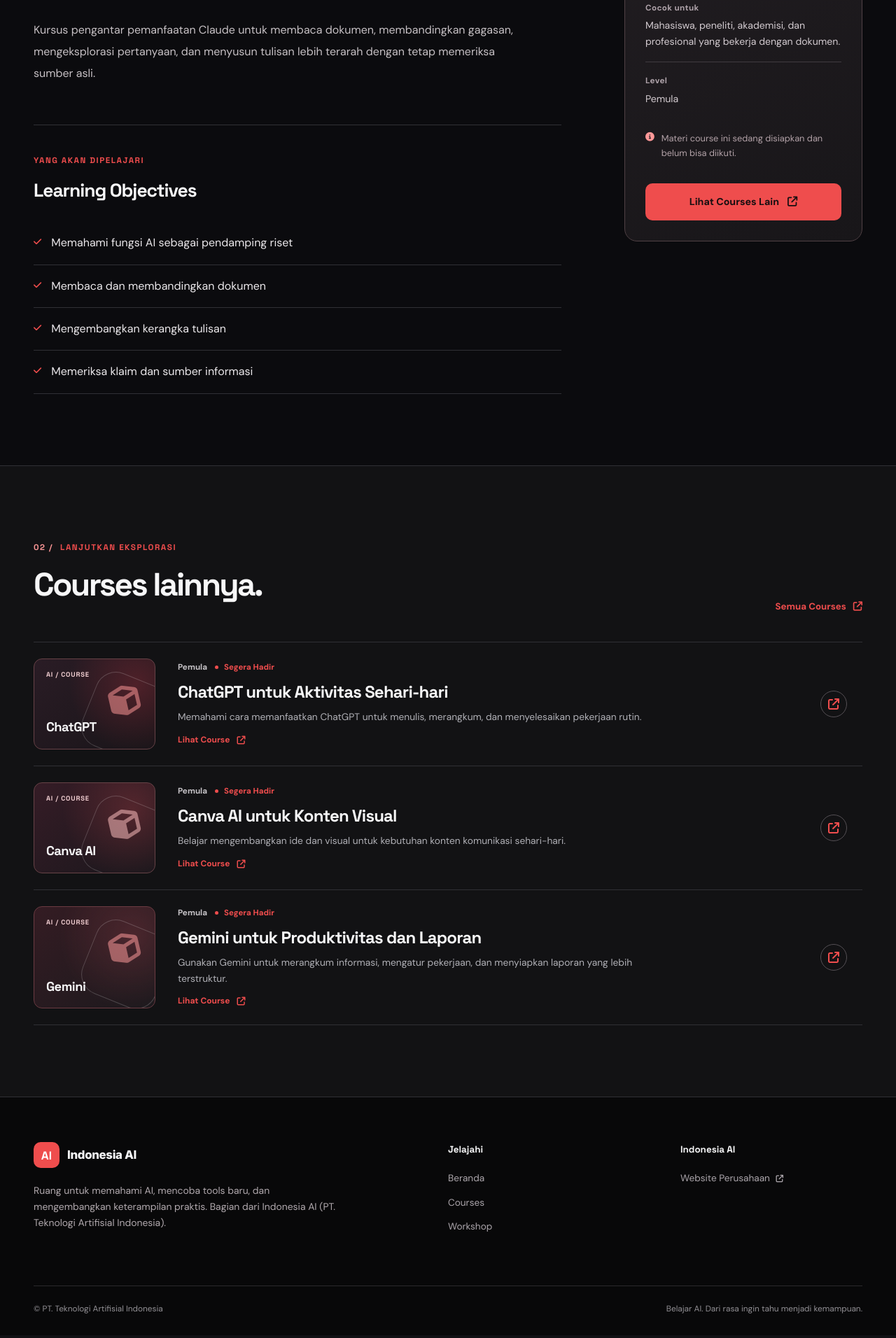
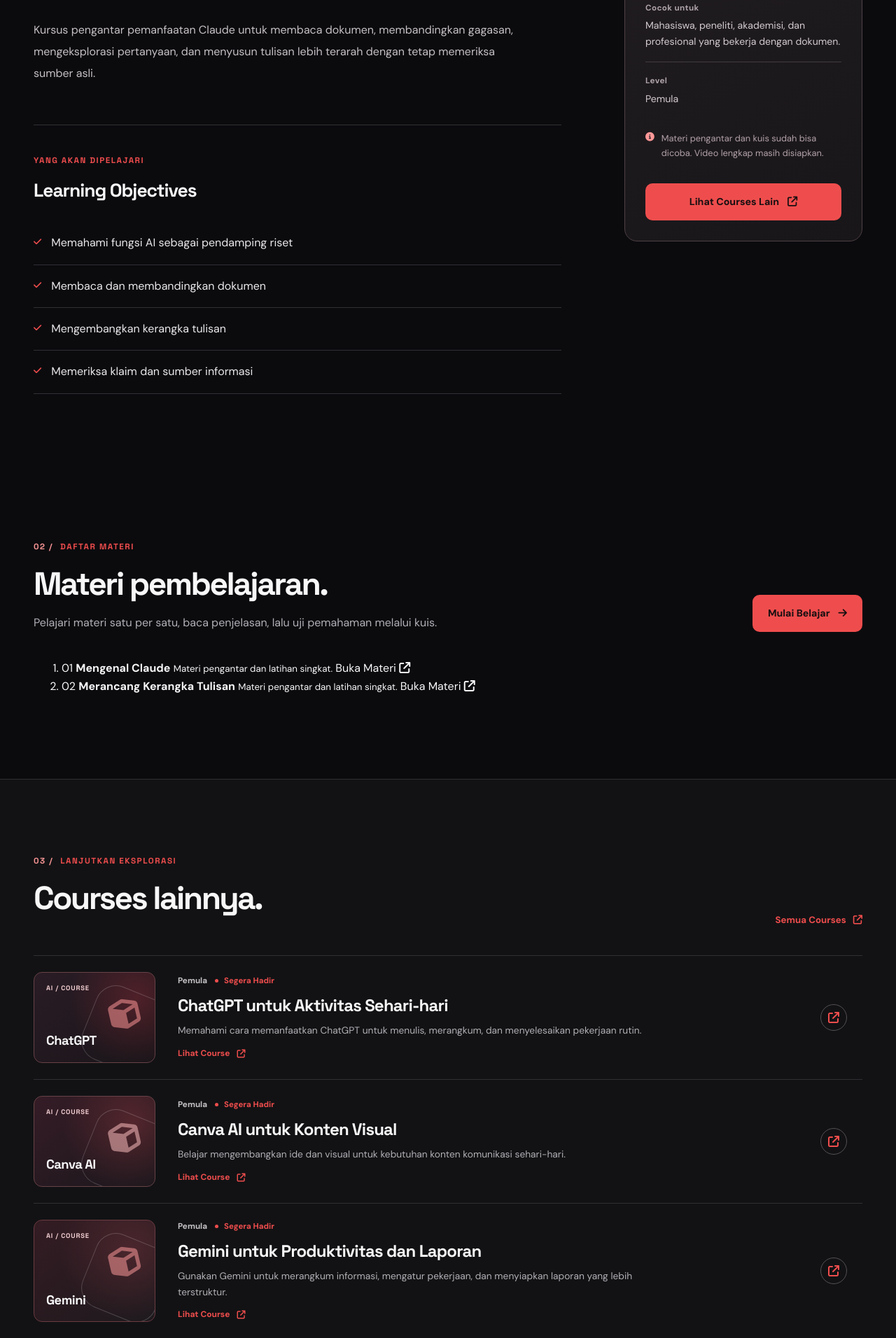
Before and after one commit to muhamuttaqien/ai-workshop, a Django app: page /courses/claude-untuk-riset-dan-menulis/ in a window 1280 px wide. Shown: the part 921-2833 px from the top of the page at 70% size. Before the commit the page ends 2798 px from the top, so only its background shows below. Run offline with Django 5.2, Linux system fonts and the light colour scheme; data comes from the database, SQL or seed files in the repository.

Commit message:
Add 02 Daftar Materi and 03 Lanjutkan Eksplorasi to course detail

```diff
--- a/courses/templates/courses/detail.html
+++ b/courses/templates/courses/detail.html
@@ -51,18 +51,56 @@
         {% if course.audience %}<p><strong>Cocok untuk</strong><span>{{ course.audience }}</span></p>{% endif %}
         <p><strong>Level</strong><span>{{ course.get_level_display }}</span></p>
         {% if course.duration_label %}<p><strong>Durasi</strong><span>{{ course.duration_label }}</span></p>{% endif %}
-        {% if course.status == "coming_soon" %}<div class="info-coming-soon"><i class="fa-solid fa-circle-info" aria-hidden="true"></i><span>Materi course ini sedang disiapkan dan belum bisa diikuti.</span></div>{% endif %}
+        {% if course.status == "coming_soon" %}<div class="info-coming-soon"><i class="fa-solid fa-circle-info" aria-hidden="true"></i><span>Materi pengantar dan kuis sudah bisa dicoba. Video lengkap masih disiapkan.</span></div>{% endif %}
         <a class="button button-primary full-width" href="{% url 'courses:list' %}">Lihat Courses Lain <i class="fa-solid fa-arrow-up-right-from-square" aria-hidden="true"></i></a>
       </div>
     </aside>
   </div>
 </section>
+<section class="platform-section course-syllabus-section" id="daftar-materi">
+  <div class="platform-container">
+    <div class="section-top">
+      <div>
+        <span class="section-label"><span class="section-index">02 /</span> DAFTAR MATERI</span>
+        <h2>Materi pembelajaran.</h2>
+        <p>Pelajari materi satu per satu, baca penjelasan, lalu uji pemahaman melalui kuis.</p>
+      </div>
+      {% with first_lesson=lessons.first %}
+        {% if first_lesson %}
+          <a class="button button-primary syllabus-start" href="{% url 'courses:lesson' course.slug first_lesson.slug %}">Mulai Belajar <i class="fa-solid fa-arrow-right" aria-hidden="true"></i></a>
+        {% endif %}
+      {% endwith %}
+    </div>
+    {% if lessons %}
+      <ol class="syllabus-list">
+        {% for lesson in lessons %}
+          <li>
+            <a class="syllabus-link" href="{% url 'courses:lesson' course.slug lesson.slug %}">
+              <span class="syllabus-index">{{ forloop.counter|stringformat:"02d" }}</span>
+              <span class="syllabus-description">
+                <strong>{{ lesson.title }}</strong>
+                {% if lesson.summary %}<small>{{ lesson.summary }}</small>{% endif %}
+              </span>
+              <span class="syllabus-action">Buka Materi <i class="fa-solid fa-arrow-up-right-from-square" aria-hidden="true"></i></span>
+            </a>
+          </li>
+        {% endfor %}
+      </ol>
+    {% else %}
+      <div class="syllabus-empty">
+        <i class="fa-regular fa-clock" aria-hidden="true"></i>
+        <div><h3>Materi sedang disiapkan.</h3><p>Daftar lesson akan tersedia di sini setelah dipublikasikan.</p></div>
+      </div>
+    {% endif %}
+  </div>
+</section>
+
 {% if related_courses %}
 <section class="platform-section related-section">
   <div class="platform-container">
     <div class="section-top">
       <div>
-        <span class="section-label"><span class="section-index">02 /</span> LANJUTKAN EKSPLORASI</span>
+        <span class="section-label"><span class="section-index">03 /</span> LANJUTKAN EKSPLORASI</span>
         <h2>Courses lainnya.</h2>
       </div>
       <a class="section-link" href="{% url 'courses:list' %}">Semua Courses <i class="fa-solid fa-arrow-up-right-from-square" aria-hidden="true"></i></a>
```
